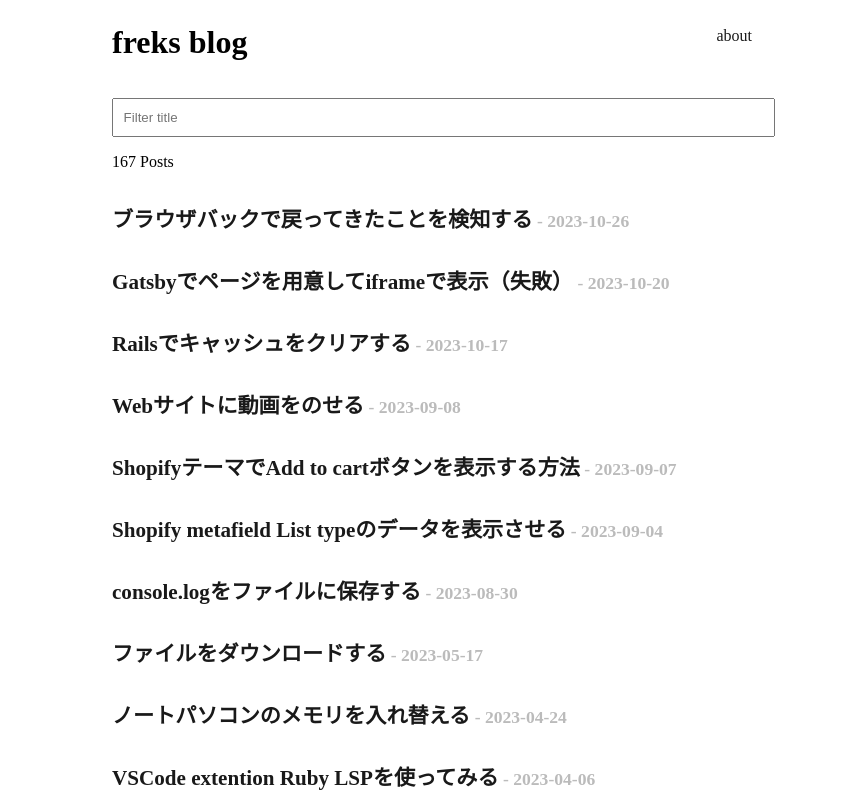
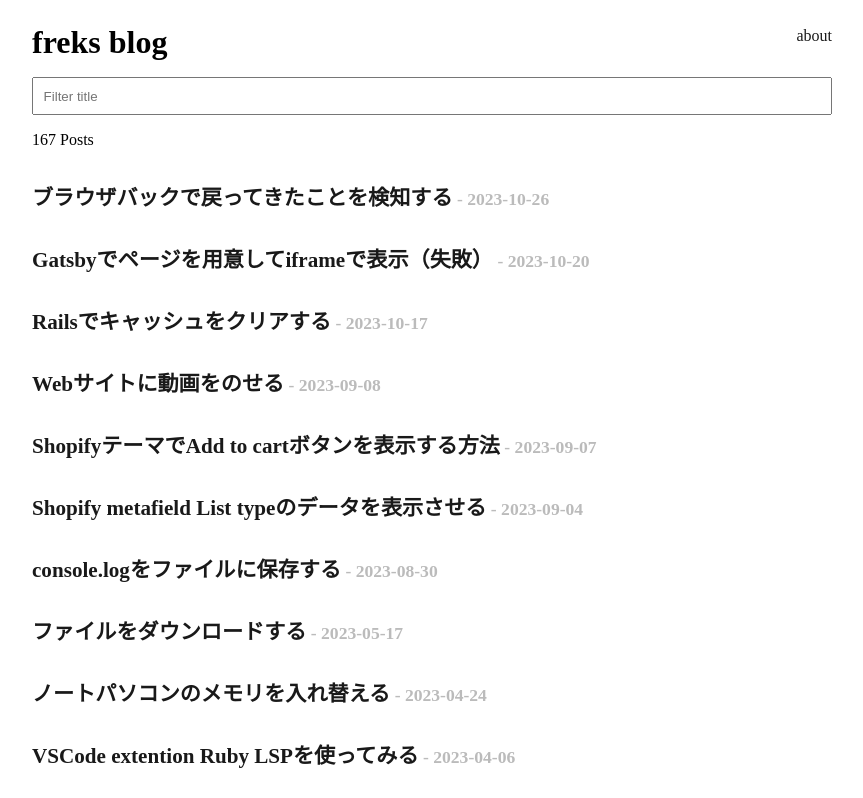
Before and after one commit to shoji-k/freks-blog, a Gatsby site: page / in a window 1280 px wide. Shown: the top 798 px of the page, without its empty margins (208-1071 px from the left). Built offline with nearby package versions, Linux system fonts and the light colour scheme; Gatsby itself is replaced by a stand-in of ours.

Commit message:
chore layout

```diff
--- a/global.css
+++ b/global.css
@@ -6,8 +6,9 @@ a.no-decoration {
   text-decoration: none;
 }
 
-input[type='text'] {
+input.input-filter {
   padding: 0.6rem;
+  width: -webkit-fill-available;
 }
 
 img {
--- a/src/components/Layout.js
+++ b/src/components/Layout.js
@@ -8,10 +8,10 @@ const Header = ({ location, title }) => {
     return (
       <div style={{ display: 'grid' }}>
         <div style={{ gridRow: 1, gridColumn: 1 }}>
-          <h1 style={{ marginTop: 0 }}>{title}</h1>
+          <h1 style={{ margin: 0 }}>{title}</h1>
         </div>
         <div style={{ gridRow: 1, gridColumn: 2, paddingTop: '.2rem' }}>
-          <Link to="/about" style={{ textAlign: 'right' }} class="no-decoration">
+          <Link to="/about" style={{ textAlign: 'right' }} className="no-decoration">
             <div style={{ fontSize: '1rem' }}>about</div>
           </Link>
         </div>
@@ -22,13 +22,13 @@ const Header = ({ location, title }) => {
   return (
     <div style={{ display: 'grid' }}>
       <div style={{ gridRow: 1, gridColumn: 1 }}>
-        <Link to="/" class="no-decoration">
+        <Link to="/" className="no-decoration">
           <h1 style={{ fontSize: '1.31951rem' }}>{title}</h1>
         </Link>
       </div>
       {location.pathname != '/about' && (
         <div style={{ gridRow: 1, gridColumn: 2, paddingTop: '1.2rem' }}>
-          <Link to="/about" style={{ textAlign: 'right' }} class="no-decoration">
+          <Link to="/about" style={{ textAlign: 'right' }} className="no-decoration">
             <div style={{ fontSize: '1rem' }}>about</div>
           </Link>
         </div>
@@ -45,7 +45,7 @@ class Layout extends Component {
         style={{
           marginLeft: 'auto',
           marginRight: 'auto',
-          maxWidth: '40rem',
+          maxWidth: '800px',
           padding: '1rem',
         }}
       >
--- a/src/pages/index.js
+++ b/src/pages/index.js
@@ -26,7 +26,7 @@ export default function Top({
         <input
           type="text"
           placeholder="Filter title"
-          style={{ width: '100%' }}
+          className="input-filter"
           onChange={onChangeFilter}
         />
       </p>
@@ -43,7 +43,7 @@ export default function Top({
           )
         })
         .map(({ node }) => (
-          <Link to={node.fields.slug} key={node.id} class="no-decoration">
+          <Link to={node.fields.slug} key={node.id} className="no-decoration">
             <h2 style={{ fontSize: '1.31951rem', marginTop: '2rem' }}>
               {node.frontmatter.title}
               <small style={{ color: '#bbb' }}>
```
